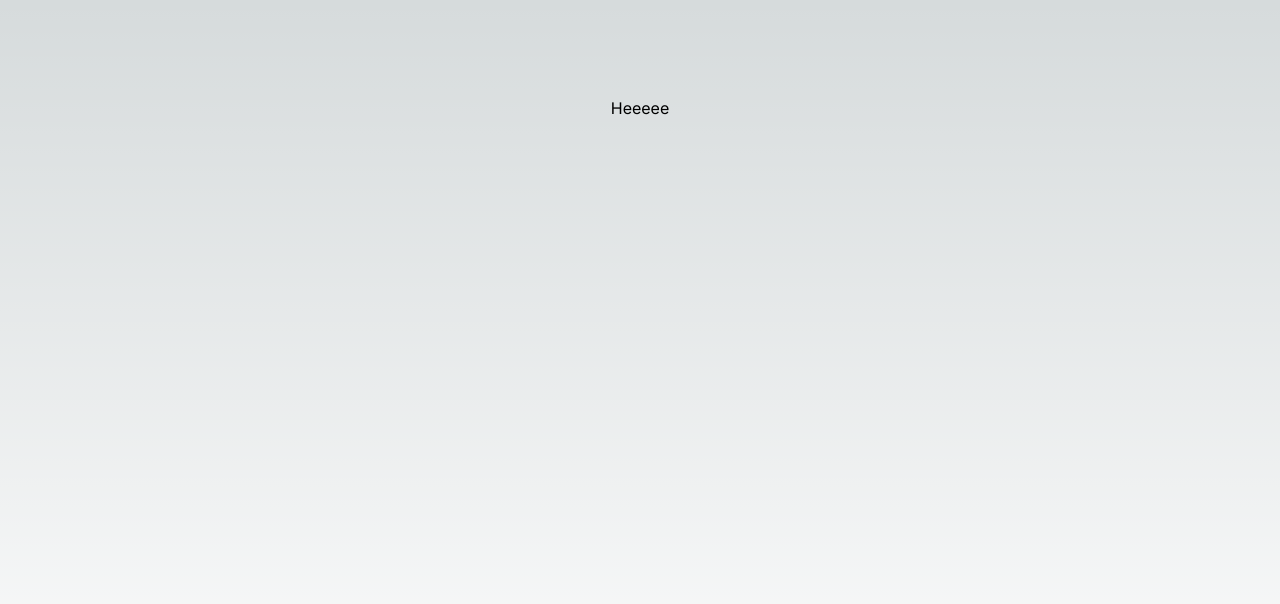
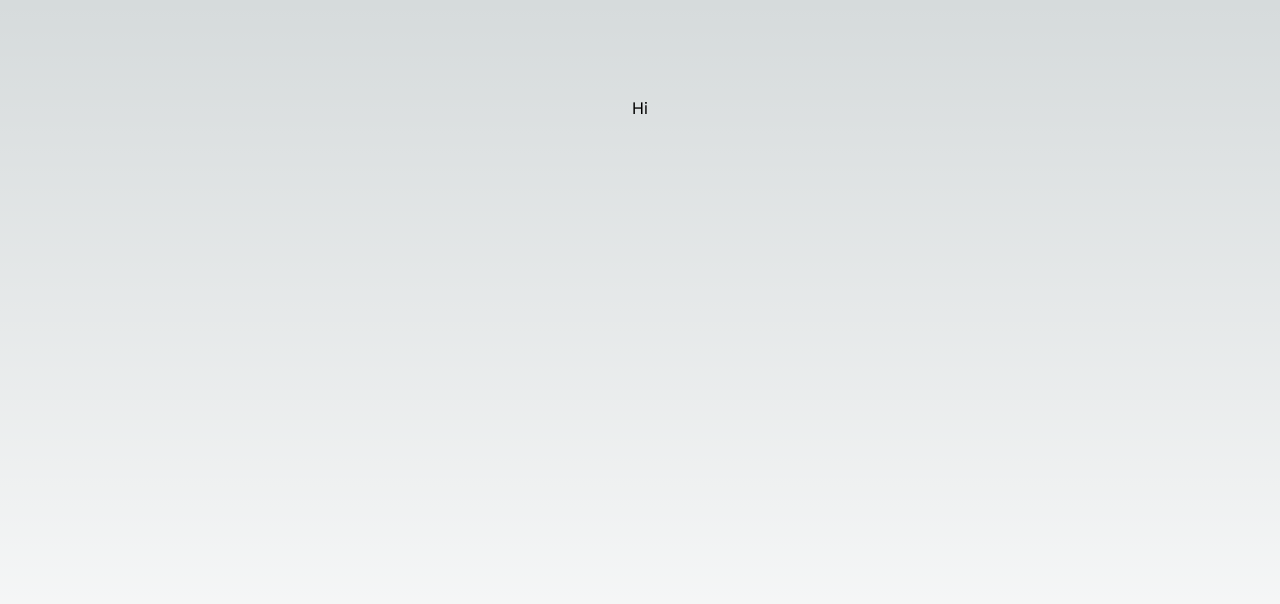
Before and after one commit to punarva10/AeosGPT, a Next.js app: page / in a window 1280 px wide. Shown: the top 604 px of the page. Built offline with nearby package versions, Linux system fonts and the light colour scheme.

Commit message:
rerender to prod

```diff
--- a/src/app/page.tsx
+++ b/src/app/page.tsx
@@ -3,7 +3,7 @@ import Image from "next/image";
 export default function Home() {
   return (
     <main className="flex min-h-screen flex-col items-center justify-between p-24">
-      Heeeee
+      Hi
     </main>
   );
 }
```
